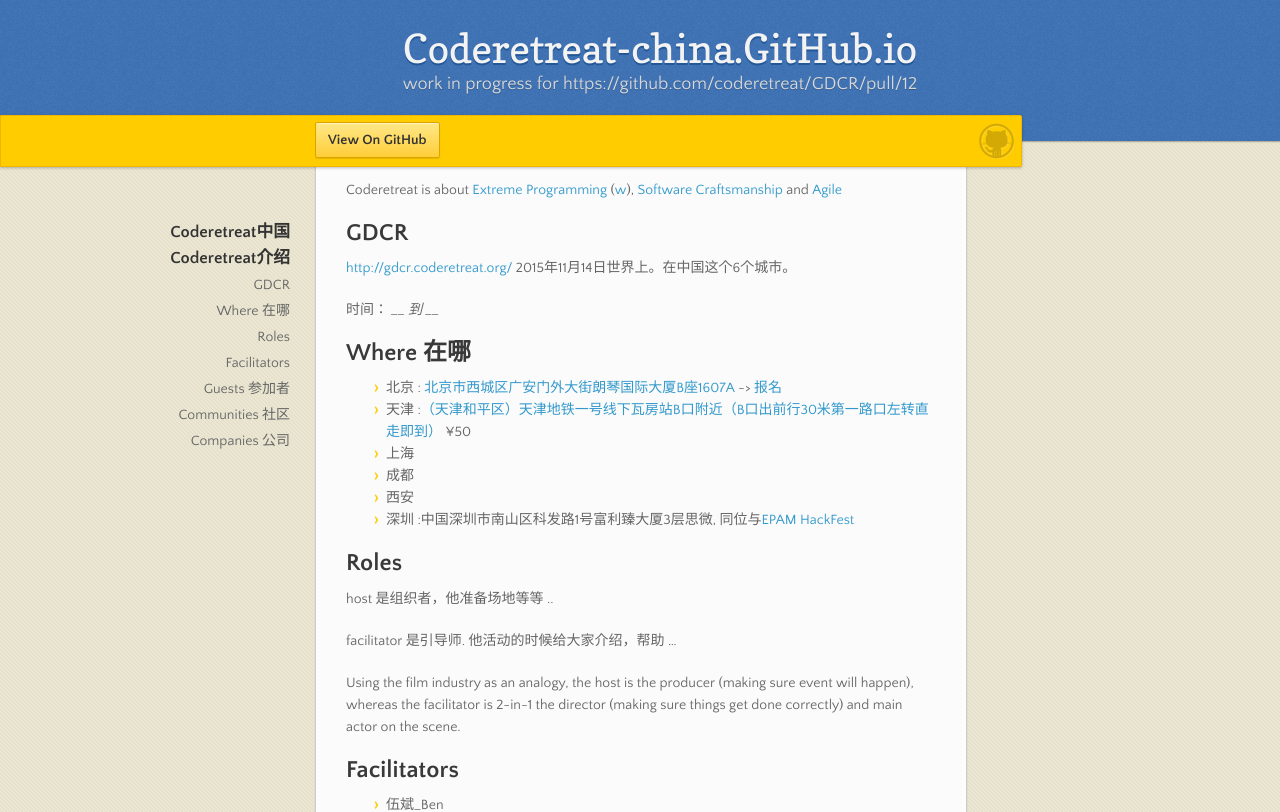
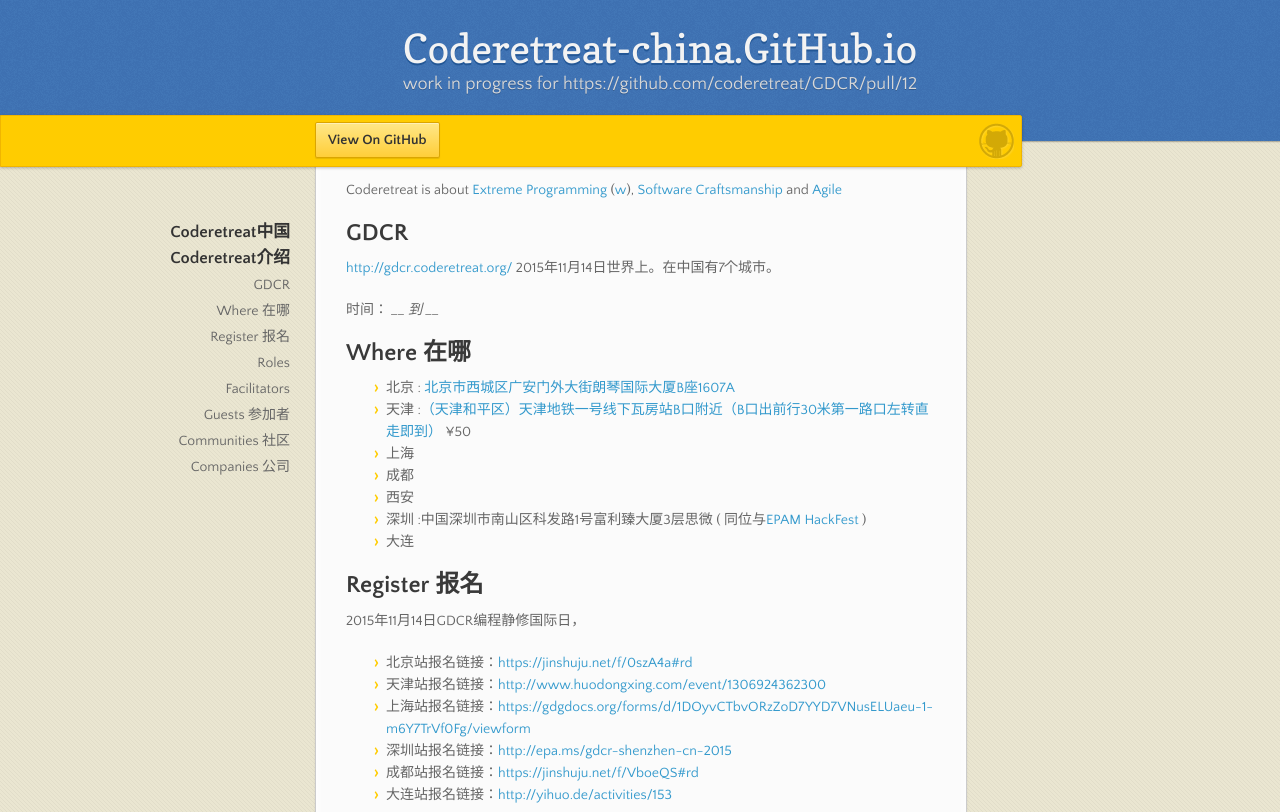
Before and after one commit to coderetreat-china/coderetreat-china.github.io, a Jekyll site: the page built from index.md, in a window 1280 px wide and 900 px high, scrolled down 561 px, cut to the strip 0-812 px from the top of the window. Built offline with Jekyll 4.4.1, drawn with Linux system fonts in a browser that asks for light colours; nearby versions of some CDN libraries.

Commit message:
报名连接

```diff
--- a/index.md
+++ b/index.md
@@ -19,18 +19,30 @@ Coderetreat is about [Extreme Programming](http://www.extremeprogramming.org/) (
 
 ## GDCR
 
-<http://gdcr.coderetreat.org/> 2015年11月14日世界上。在中国这个6个城市。
+<http://gdcr.coderetreat.org/> 2015年11月14日世界上。在中国有7个城市。
 
 时间：  ___ 到  ___
 
 ## Where 在哪
 
-- 北京 : [北京市西城区广安门外大街朗琴国际大厦B座1607A](http://mp.weixin.qq.com/s?__biz=MzI2OTAwOTMwMQ==&mid=211819044&idx=1&sn=3dd4835ef79cd993b22f852d55137c7d&scene=1&srcid=1015yRi9tBUYms5WpSagRphP&key=b410d3164f5f798e2ffcc8b5a62a1865617ae7d97f60d1c2b4ad33aedf1f085fcddec806307c82af442ed3a5e418ac85&ascene=1&uin=MTU3MzY5ODQ0MQ%3D%3D&devicetype=Windows+8&version=61050016&pass_ticket=9oT9P0TFRo58WDhhjt3xc95II6dTFuHVj8ZTI0qs%2By6sxx87TYikYiX2du0URk1Q) -> [报名](https://jinshuju.net/f/0szA4a#rd)
+- 北京 : [北京市西城区广安门外大街朗琴国际大厦B座1607A](http://mp.weixin.qq.com/s?__biz=MzI2OTAwOTMwMQ==&mid=211819044&idx=1&sn=3dd4835ef79cd993b22f852d55137c7d&scene=1&srcid=1015yRi9tBUYms5WpSagRphP&key=b410d3164f5f798e2ffcc8b5a62a1865617ae7d97f60d1c2b4ad33aedf1f085fcddec806307c82af442ed3a5e418ac85&ascene=1&uin=MTU3MzY5ODQ0MQ%3D%3D&devicetype=Windows+8&version=61050016&pass_ticket=9oT9P0TFRo58WDhhjt3xc95II6dTFuHVj8ZTI0qs%2By6sxx87TYikYiX2du0URk1Q)
 - 天津 :[（天津和平区）天津地铁一号线下瓦房站B口附近（B口出前行30米第一路口左转直走即到）](http://www.huodongxing.com/event/1306924362300) ¥50
 - 上海
 - 成都
 - 西安
-- 深圳  :中国深圳市南山区科发路1号富利臻大厦3层思微, 同位与[EPAM HackFest](http://epa.ms/HackfestChina)
+- 深圳  :中国深圳市南山区科发路1号富利臻大厦3层思微  ( 同位与[EPAM HackFest](http://epa.ms/HackfestChina) )
+- 大连
+
+## Register 报名
+
+2015年11月14日GDCR编程静修国际日，
+
+- 北京站报名链接：<https://jinshuju.net/f/0szA4a#rd>
+- 天津站报名链接：<http://www.huodongxing.com/event/1306924362300>
+- 上海站报名链接：<https://gdgdocs.org/forms/d/1DOyvCTbvORzZoD7YYD7VNusELUaeu-1-m6Y7TrVf0Fg/viewform>
+- 深圳站报名链接：<http://epa.ms/gdcr-shenzhen-cn-2015>
+- 成都站报名链接：<https://jinshuju.net/f/VboeQS#rd>
+- 大连站报名链接：<http://yihuo.de/activities/153>
 
 ## Roles
 
```
